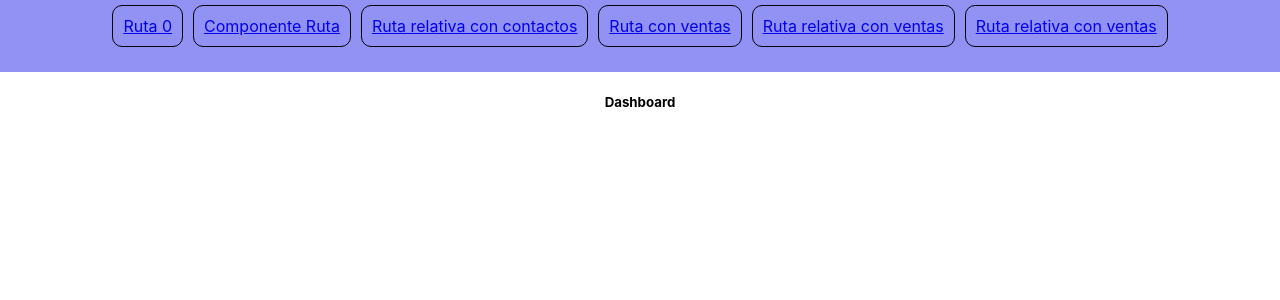
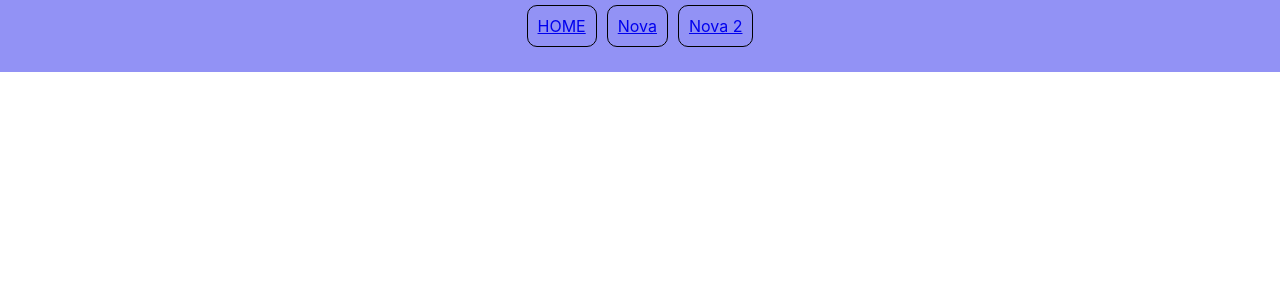
Before and after one commit to plsuis/conceptosReactRouterDom, a React (Create React App) app: page / in a window 1280 px wide. Shown: the top 300 px of the page. Built offline with nearby package versions, Linux system fonts and the light colour scheme.

Commit message:
Rutas dentro doutra

```diff
--- a/src/App.js
+++ b/src/App.js
@@ -1,15 +1,12 @@
-import logo from './logo.svg';
 import './App.css';
 import Rutas from './componentes/Rutas';
 import { BrowserRouter } from 'react-router-dom';
-import Links from './componentes/Links';
 
 function App() {
   return (
     <div className="App">
       <BrowserRouter>
         <Rutas />
-        {/* <Links /> */}
       </BrowserRouter>
     </div>
   );
--- a/src/componentes/Rutas.jsx
+++ b/src/componentes/Rutas.jsx
@@ -1,11 +1,35 @@
 import { Outlet,Route,Routes,Link, useParams } from "react-router-dom";
+import React from "react";
+
+function Layout(){
+    /* const {id} = useParams()
+    console.log('estou en layout id: ',id) */
+    return (<>
+        <nav>
+            <Link to="/">HOME</Link>
+            {/* <Link to="/ruta0">Ruta 0</Link>
+            <Link to="/componenteruta">Componente Ruta</Link>
+            <Link to="contactos/3">Ruta relativa con contactos</Link>
+            <Link to="/ventas">Ruta con ventas</Link>
+            <Link to="/ventas/5">Ruta relativa con ventas</Link>
+            <Link to="/ventas/8/ruta0">Ruta relativa con ventas</Link> */}
+            <Link to="/nova">Nova</Link>
+            <Link to="/nova2">Nova 2</Link>
+        </nav>
+
+    <Outlet />
+        </>
+    )
+}
 
 
-function Layout(){
-    const {id} = useParams()
-    console.log('estou en layout id: ',id)
+function Layout2(){
+
     return (<>
         <nav>
+
+            <Link to="/nova/ruta2">Ruta 2</Link>
+            <Link to="/">HOME</Link>
             <Link to="/ruta0">Ruta 0</Link>
             <Link to="/componenteruta">Componente Ruta</Link>
             <Link to="contactos/3">Ruta relativa con contactos</Link>
@@ -26,8 +50,7 @@ function Dashboard() {
     return (
       <div className="componentes">
         <h5>Dashboard</h5>
-{/*         <Outlet />
- */}      </div>
+     </div>
     );
   }
 
@@ -65,15 +88,16 @@ function ComponenteRuta(){
 function Componente404(){
     return (<h1>404</h1>)
 }
+function ComponenteRuta2(){
+    return (<div className="componentes"><h3>Outro compoñente 2</h3></div>)
+}
 
-export default function Rutas(){
-
-    return(
-    <Routes>
-        <Route path="/" element={<Layout />} >
-
+function RutasLayout(){
+    return (<>
             <Route index element={<Dashboard />} />
-
+            <Route path="/nova" element={<Layout2 />}>
+                <Route path="ruta2" element={<ComponenteRuta2 />} />
+            </Route>
             <Route path="contactos/:id" element={<ComponenteRutaRelativa />} />
 
             <Route path="ventas" element={<ComponenteVentas />}>
@@ -83,6 +107,30 @@ export default function Rutas(){
             <Route path="componenteruta" element={<ComponenteRuta />}/>
             <Route path="ruta0" element={<ComponenteAnidado />} />
             <Route path="*" element={<Componente404 />}></Route>
+    </>)
+}
+export default function Rutas(){
+
+    return(
+    <Routes>
+        <Route path="/" element={<Layout />} >
+          RutasLayout()
+            {/* <Route index element={<Dashboard />} />
+            <Route path="nova" element={<Layout2 />}>
+                <Route path="ruta2" element={<ComponenteRuta2 />} />
+            </Route>
+            <Route path="contactos/:id" element={<ComponenteRutaRelativa />} />
+
+            <Route path="ventas" element={<ComponenteVentas />}>
+                <Route path=":id" element={<ComponenteRutaRelativa />} />
+                <Route path=":id/ruta0" element={<h1>componente anidado</h1>}/>
+            </Route>
+            <Route path="componenteruta" element={<ComponenteRuta />}/>
+            <Route path="ruta0" element={<ComponenteAnidado />} />
+            <Route path="*" element={<Componente404 />}></Route> */}
+        </Route>
+        <Route path="/nova2" element={<Layout2 />} >
+            <Route path="ruta2" element={<ComponenteRuta2 />} />
         </Route>
     </Routes>
     )
```
